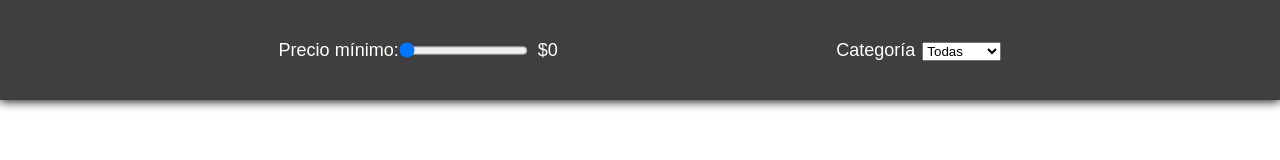
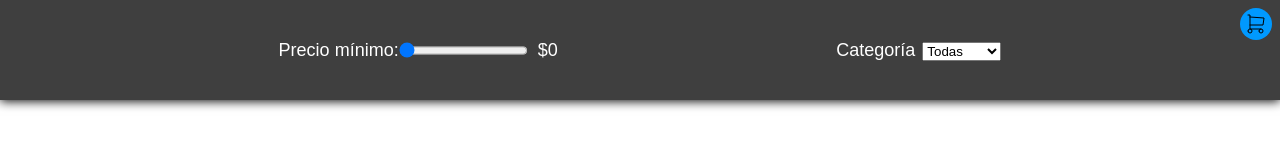
Before and after one commit to backfile/carrito-compras-react, a React (Vite) app: page / in a window 1280 px wide. Shown: the top 160 px of the page. Built offline with nearby package versions, Linux system fonts and the light colour scheme.

Commit message:
component Header and cart styles were added

```diff
--- a/src/App.css
+++ b/src/App.css
@@ -80,6 +80,32 @@ li{
   border: red 1px solid;
 }
 
+.cart{
+  display: none;
+  position: fixed;
+  top: 8px;
+  right: 0;
+  background-color: white;
+}
+
+.cart_icon_button{
+  background: #09f;
+  border-radius: 9999px;
+  cursor: pointer;
+  height: 32px;
+  padding: 4px;
+  position: fixed;
+  right: 8px;
+  top: 8px;
+  transition: all .3s ease;
+  width: 32px;
+  z-index: 9999
+}
+
+input:checked + .cart{
+  display: block;
+}
+
 
 @media (max-width: 550px) {
     .min_price_container{
--- a/src/App.jsx
+++ b/src/App.jsx
@@ -1,11 +1,10 @@
 import {products as initialProducts}from "./mocks/products.json"
-import { Filter } from "./components/Filter";
 import { useFilter } from "./hocks/useFilter";
 import { Products } from "./components/Products";
 import { ProductsCart } from "./components/ProductsCart";
-import { useProductCart } from "./hocks/useProductCart"
 import { ProductsProvider } from "./context/products";
 import "./App.css";
+import { Header } from "./components/Header";
 
 
 function App() {
@@ -13,16 +12,12 @@ function App() {
   const filteredProducts = filterProducts(initialProducts);
 
 
-
   return (
     <ProductsProvider>
-      <header className="header">
-        <Filter />
-      </header>
+      <Header/>
       <main>
         <Products filteredProducts={filteredProducts} />
         <ProductsCart filteredProducts={filteredProducts} />
-
       </main>
     </ProductsProvider>
   );
--- /dev/null
+++ b/src/components/Header.jsx
@@ -0,0 +1,9 @@
+import { Filter } from "./Filter";
+
+export function Header(){
+    return (
+      <header className="header">
+        <Filter/>
+      </header>
+    );
+}
--- a/src/components/Icons.jsx
+++ b/src/components/Icons.jsx
@@ -46,3 +46,25 @@ export function RemoveCartIcon() {
     </svg>
   );
 }
+
+export function CartIcon() {
+  return (
+    <svg
+      xmlns="http://www.w3.org/2000/svg"
+      width="24"
+      height="24"
+      viewBox="0 0 24 24"
+      strokeWidth="1"
+      stroke="currentColor"
+      fill="none"
+      strokeLinecap="round"
+      strokeLinejoin="round"
+    >
+      <path stroke="none" d="M0 0h24v24H0z" fill="none" />
+      <path d="M6 19m-2 0a2 2 0 1 0 4 0a2 2 0 1 0 -4 0" />
+      <path d="M17 19m-2 0a2 2 0 1 0 4 0a2 2 0 1 0 -4 0" />
+      <path d="M17 17h-11v-14h-2" />
+      <path d="M6 5l14 1l-1 7h-13" />
+    </svg>
+  );
+}
--- a/src/components/Products.jsx
+++ b/src/components/Products.jsx
@@ -18,6 +18,8 @@ export function Products({filteredProducts}){
     return (
       <ul className="products">
         {filteredProducts.map((product) => {
+          const isOnCart = checkIsOnCart(product.id)
+
           return (
             <li key={product.id}>
               <p className="product_title">{product.title}</p>
@@ -25,13 +27,13 @@ export function Products({filteredProducts}){
               <p className="product_price">${product.price}</p>
               <button
                 className={
-                  checkIsOnCart(product.id)
+                  isOnCart
                     ? "remove_cart_icon"
                     : "add_cart_icon"
                 }
                 onClick={() => handleClick(product.id)}
               >
-                {checkIsOnCart(product.id)
+                {isOnCart
                   ? <RemoveCartIcon />
                   : <AddCartIcon />
                 }
--- a/src/components/ProductsCart.jsx
+++ b/src/components/ProductsCart.jsx
@@ -1,13 +1,20 @@
 import { useProductCart } from "../hocks/useProductCart";
-import { RemoveCartIcon } from "./Icons";
+import { RemoveCartIcon, CartIcon } from "./Icons";
+import { useId } from "react";
+
 
 export function ProductsCart({ filteredProducts }) {
   const { productsCart, removeToCart } = useProductCart(filteredProducts);
+  const inputCart = useId()
 
   return (
     <>
-      <p>Carrito</p>
-      <ul className="products">
+      <label className="cart_icon_button" htmlFor={inputCart}>
+        <CartIcon/>
+      </label>
+      <input type="checkbox" id={inputCart} hidden/>
+
+      <ul className="cart">
         {productsCart.map((product) => {
           return (
             <li key={product.id}>
```
